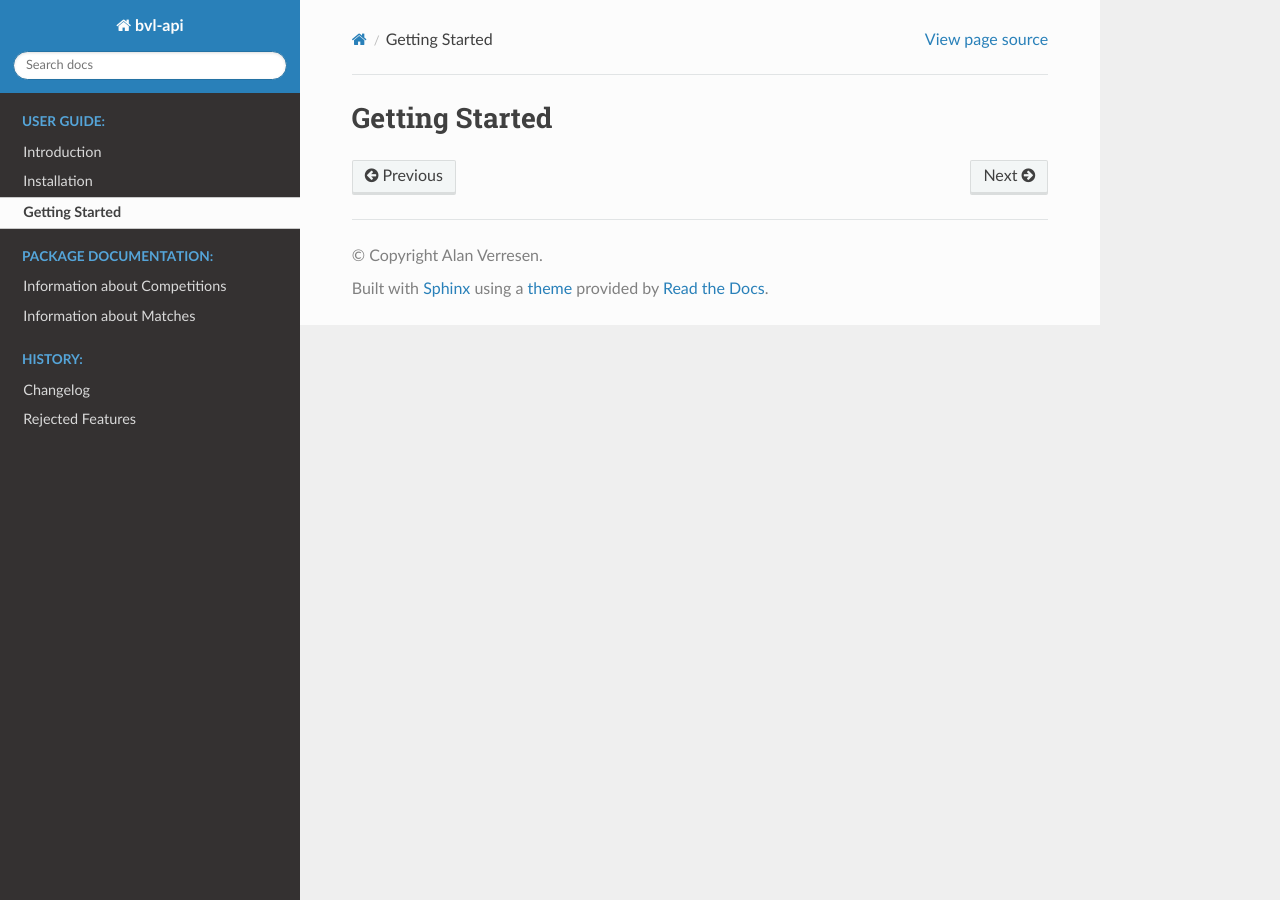
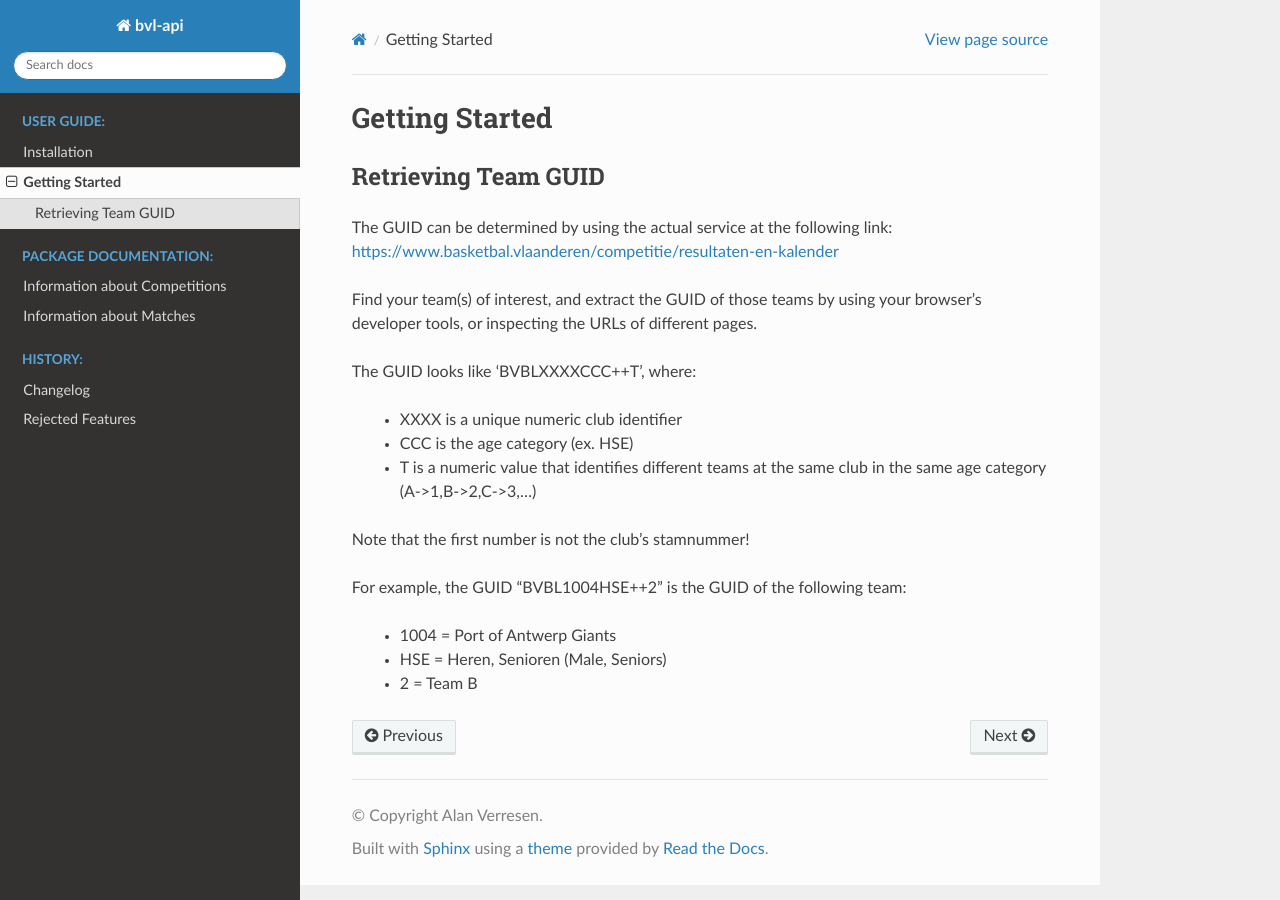
Before and after one commit to alanverresen/bvl-api, a Sphinx documentation site: the page built from docs/content/user_guide/getting_started.rst, in a window 1280 px wide. Built offline with Sphinx 7.4.7 and the Read the Docs theme 2.0.0, drawn with Linux system fonts in a browser that asks for light colours; pages that are not in the unit, such as notebooks, are missing from menus.

Commit message:
Improved documentation.

```diff
--- a/docs/content/user_guide/getting_started.rst
+++ b/docs/content/user_guide/getting_started.rst
@@ -1,3 +1,30 @@
 ===============================================================================
 Getting Started
 ===============================================================================
+
+
+-------------------------------------------------------------------------------
+Retrieving Team GUID
+-------------------------------------------------------------------------------
+
+The GUID can be determined by using the actual service at the following link:
+https://www.basketbal.vlaanderen/competitie/resultaten-en-kalender
+
+Find your team(s) of interest, and extract the GUID of those teams by
+using your browser's developer tools, or inspecting the URLs of different
+pages.
+
+The GUID looks like 'BVBLXXXXCCC++T', where:
+
+ - XXXX is a unique numeric club identifier
+ - CCC is the age category (ex. HSE)
+ - T is a numeric value that identifies different teams at the same club in
+   the same age category (A->1,B->2,C->3,...)
+
+Note that the first number is not the club's stamnummer!
+
+For example, the GUID "BVBL1004HSE++2" is the GUID of the following team:
+
+ - 1004 = Port of Antwerp Giants
+ - HSE = Heren, Senioren (Male, Seniors)
+ - 2 = Team B
--- a/docs/content/user_guide/installation.rst
+++ b/docs/content/user_guide/installation.rst
@@ -1,3 +1,9 @@
 ===============================================================================
 Installation
 ===============================================================================
+
+You can install this package using pip:
+
+.. code-block:: sh
+
+    $ pip install --user bvl-api
--- a/docs/content/user_guide/introduction.rst
+++ /dev/null
@@ -1,3 +0,0 @@
-===============================================================================
-Introduction
-===============================================================================
--- a/docs/index.rst
+++ b/docs/index.rst
@@ -2,16 +2,16 @@
    13:07:33 2019. You can adapt this file completely to your liking, but it
    should at least contain the root `toctree` directive.
 
-Welcome to MyPackage's documentation!
+Welcome to bvl-api's documentation!
 ========================================
 
-MyPackage is ...
+This is a Python package used to retrieve data about Flemish basketball
+competitions using the public API of Basketbal Vlaanderen.
 
 .. toctree::
    :maxdepth: 1
    :caption: User Guide:
 
-   content/user_guide/introduction
    content/user_guide/installation
    content/user_guide/getting_started
 
```
